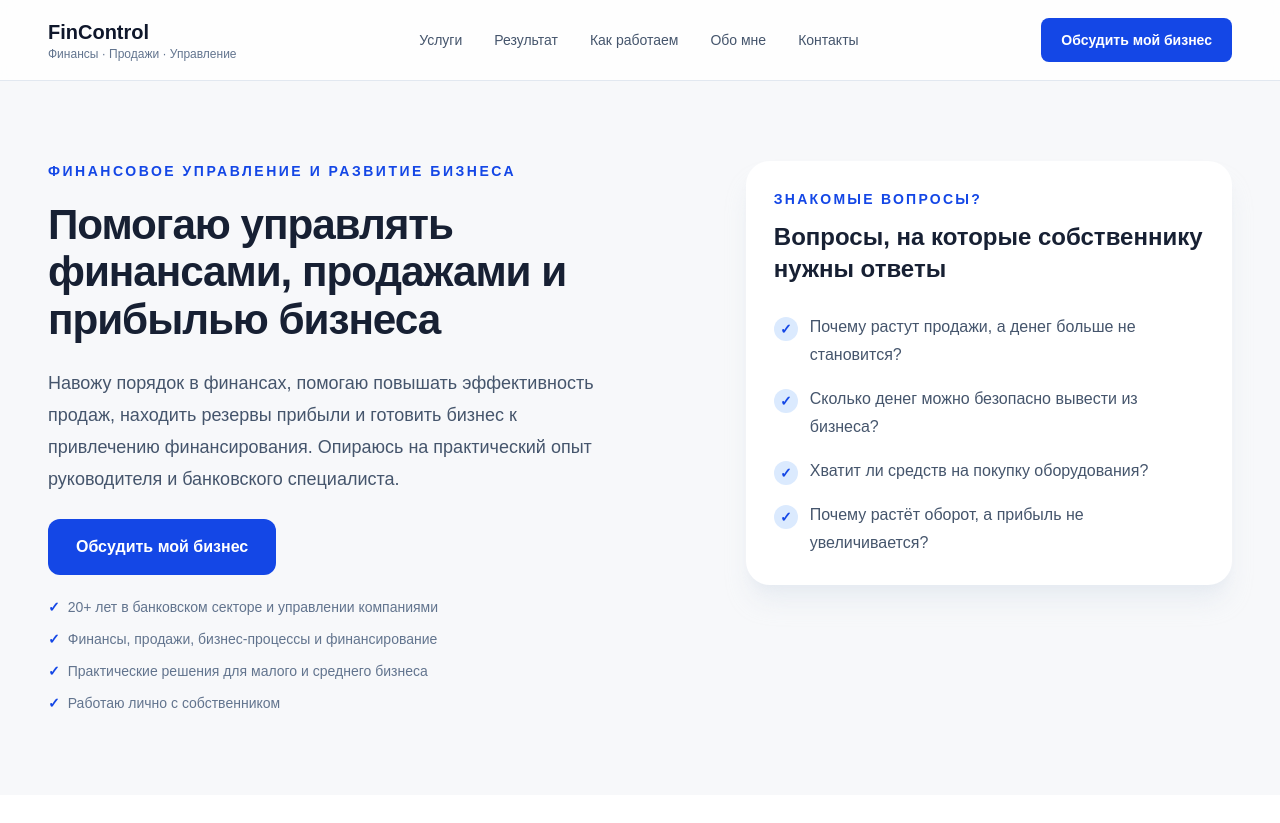
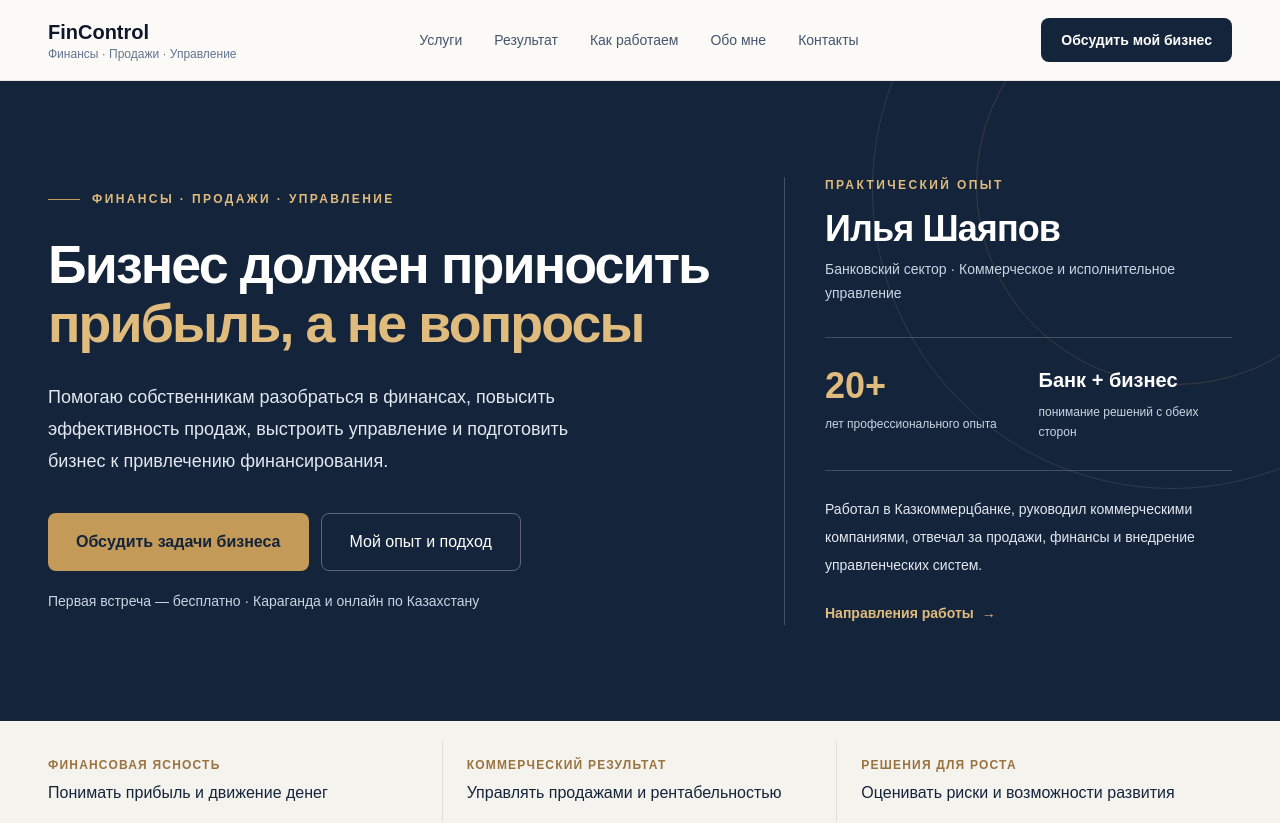
Before and after one commit to 19ilya77sh-cell/finance-consulting-landing, a Next.js app: page / in a window 1280 px wide. Shown: the top 823 px of the page. Built offline with nearby package versions, Linux system fonts and the light colour scheme.

Commit message:
Premium navy and warm neutral redesign of homepage hero and services

```diff
--- a/app/page.tsx
+++ b/app/page.tsx
@@ -157,7 +157,7 @@ export default function Home() {
 
   return (
     <main className="min-h-screen overflow-x-hidden bg-[#f7f8fa] text-[#172033]">
-      <header className="border-b border-slate-200 bg-white/80 backdrop-blur">
+      <header className="border-b border-[#eae6df] bg-[#fbfaf7]/95 backdrop-blur">
         <div className="mx-auto flex h-16 max-w-7xl items-center justify-between gap-3 px-4 sm:h-20 sm:px-6 lg:px-12">
           <div>
             <div className="text-lg font-bold text-slate-900 sm:text-xl">FinControl</div>
@@ -186,80 +186,48 @@ export default function Home() {
 
           <a
             href="#contacts"
-            className="shrink-0 rounded-lg bg-blue-700 px-3 py-2.5 text-sm font-semibold text-white transition hover:bg-blue-800 sm:px-5 sm:py-3"
+            className="shrink-0 rounded-lg bg-[#14243b] px-3 py-2.5 text-sm font-semibold text-white transition hover:bg-[#253e5c] sm:px-5 sm:py-3"
           >
             Обсудить мой бизнес
           </a>
         </div>
       </header>
 
-      <section className="mx-auto grid max-w-7xl items-start gap-8 px-4 py-10 sm:px-6 md:gap-10 md:py-14 lg:grid-cols-[minmax(0,1.15fr)_minmax(0,0.85fr)] lg:gap-10 lg:px-12 lg:py-20">
-        <div>
-          <p className="mb-3 text-xs font-semibold uppercase tracking-[0.14em] text-blue-700 md:mb-5 sm:text-sm sm:tracking-[0.18em]">
-            Финансовое управление и развитие бизнеса
-          </p>
-
-          <h1 className="max-w-2xl text-[clamp(2rem,3.3vw,3.1rem)] font-bold leading-[1.12] tracking-tight">
-            Помогаю управлять финансами, продажами и прибылью бизнеса
-          </h1>
-
-          <p className="mt-5 max-w-xl text-base leading-7 text-slate-600 md:mt-6 sm:text-lg sm:leading-8">
-            Навожу порядок в финансах, помогаю повышать эффективность продаж,
-            находить резервы прибыли и готовить бизнес к привлечению финансирования.
-            Опираюсь на практический опыт руководителя и банковского специалиста.
-          </p>
-
-          <a
-            href="#contacts"
-            className="mt-6 inline-flex w-full justify-center rounded-xl bg-blue-700 px-6 py-4 text-center font-semibold text-white transition hover:bg-blue-800 sm:w-auto sm:px-7"
-          >
-            Обсудить мой бизнес
-          </a>
-
-          <ul className="mt-5 max-w-xl space-y-1 text-sm leading-5 text-slate-500 md:space-y-2 md:leading-6">
-            <li className="flex items-start gap-1.5 md:gap-2">
-              <span className="shrink-0 font-semibold text-blue-700">✓</span>
-              <span>20+ лет в банковском секторе и управлении компаниями</span>
-            </li>
-            <li className="flex items-start gap-1.5 md:gap-2">
-              <span className="shrink-0 font-semibold text-blue-700">✓</span>
-              <span>Финансы, продажи, бизнес-процессы и финансирование</span>
-            </li>
-            <li className="flex items-start gap-1.5 md:gap-2">
-              <span className="shrink-0 font-semibold text-blue-700">✓</span>
-              <span>Практические решения для малого и среднего бизнеса</span>
-            </li>
-            <li className="flex items-start gap-1.5 md:gap-2">
-              <span className="shrink-0 font-semibold text-blue-700">✓</span>
-              <span>Работаю лично с собственником</span>
-            </li>
-          </ul>
-        </div>
-
-        <div className="min-w-0 rounded-2xl bg-white p-5 shadow-xl shadow-slate-200/70 sm:rounded-3xl sm:p-7">
-          <p className="text-xs font-semibold uppercase tracking-[0.14em] text-blue-700 sm:text-sm sm:tracking-[0.16em]">
-            Знакомые вопросы?
-          </p>
-
-          <h2 className="mt-3 text-xl font-bold sm:text-2xl">
-            Вопросы, на которые собственнику нужны ответы
-          </h2>
-
-          <div className="mt-6 space-y-4 sm:mt-7">
-            {questions.slice(0, 4).map((question) => (
-              <div key={question} className="flex items-start gap-3">
-                <div className="mt-1 flex h-6 w-6 shrink-0 items-center justify-center rounded-full bg-blue-100 text-sm font-bold text-blue-700">
-                  ✓
-                </div>
-
-                <p className="leading-7 text-slate-600">{question}</p>
-              </div>
-            ))}
+      <section className="relative overflow-hidden bg-[#14243b] text-white">
+        <div className="pointer-events-none absolute -right-48 -top-48 h-[600px] w-[600px] rounded-full border border-white/10" />
+        <div className="pointer-events-none absolute -right-24 -top-24 h-[400px] w-[400px] rounded-full border border-[#c49a58]/20" />
+        <div className="relative mx-auto grid max-w-7xl gap-10 px-4 py-16 sm:px-6 sm:py-20 lg:grid-cols-[1.2fr_0.8fr] lg:items-center lg:gap-16 lg:px-12 lg:py-24">
+          <div className="min-w-0">
+            <p className="mb-7 flex items-center gap-3 text-xs font-semibold uppercase tracking-[0.2em] text-[#dfbb7d]"><span className="h-px w-8 bg-[#c49a58]" />Финансы · Продажи · Управление</p>
+            <h1 className="max-w-2xl text-[clamp(2.35rem,4.2vw,4.1rem)] font-semibold leading-[1.09] tracking-[-0.035em]">Бизнес должен приносить <span className="text-[#dfbb7d]">прибыль, а не вопросы</span></h1>
+            <p className="mt-7 max-w-xl text-base leading-8 text-slate-200 sm:text-lg">Помогаю собственникам разобраться в финансах, повысить эффективность продаж, выстроить управление и подготовить бизнес к привлечению финансирования.</p>
+            <div className="mt-9 flex flex-col gap-3 sm:flex-row">
+              <a href="#contacts" className="inline-flex min-h-14 items-center justify-center rounded-lg bg-[#c49a58] px-7 py-4 text-center font-semibold text-[#14243b] transition hover:bg-[#dfbb7d]">Обсудить задачи бизнеса</a>
+              <a href="#about" className="inline-flex min-h-14 items-center justify-center rounded-lg border border-white/30 px-7 py-4 text-center font-medium text-white transition hover:border-white">Мой опыт и подход</a>
+            </div>
+            <p className="mt-5 text-sm text-slate-300">Первая встреча — бесплатно · Караганда и онлайн по Казахстану</p>
+          </div>
+          <div className="min-w-0 border-t border-white/20 pt-8 lg:border-l lg:border-t-0 lg:pl-10 lg:pt-0">
+            <p className="text-xs font-semibold uppercase tracking-[0.2em] text-[#dfbb7d]">Практический опыт</p>
+            <h2 className="mt-4 text-3xl font-semibold tracking-tight sm:text-4xl">Илья Шаяпов</h2>
+            <p className="mt-2 text-sm leading-6 text-slate-300">Банковский сектор · Коммерческое и исполнительное управление</p>
+            <div className="mt-8 grid grid-cols-2 gap-5 border-y border-white/20 py-7">
+              <div><p className="text-4xl font-semibold text-[#dfbb7d]">20+</p><p className="mt-2 text-xs leading-5 text-slate-300">лет профессионального опыта</p></div>
+              <div><p className="text-xl font-semibold">Банк + бизнес</p><p className="mt-2 text-xs leading-5 text-slate-300">понимание решений с обеих сторон</p></div>
+            </div>
+            <p className="mt-6 text-sm leading-7 text-slate-200">Работал в Казкоммерцбанке, руководил коммерческими компаниями, отвечал за продажи, финансы и внедрение управленческих систем.</p>
+            <a href="#services" className="mt-6 inline-flex items-center gap-2 text-sm font-semibold text-[#dfbb7d] transition hover:text-white">Направления работы <span aria-hidden="true">→</span></a>
           </div>
         </div>
       </section>
-
-      <section id="services" className="bg-white py-12 sm:py-20 lg:py-24">
+      <section className="border-b border-[#e7e1d6] bg-[#f5f3ee]">
+        <div className="mx-auto grid max-w-7xl px-4 py-5 sm:grid-cols-3 sm:px-6 lg:px-12">
+          <div className="border-b border-[#e2ddd2] py-4 sm:border-b-0 sm:border-r sm:pr-6"><p className="text-xs font-semibold uppercase tracking-widest text-[#997340]">Финансовая ясность</p><p className="mt-2 font-medium text-[#14243b]">Понимать прибыль и движение денег</p></div>
+          <div className="border-b border-[#e2ddd2] py-4 sm:border-b-0 sm:border-r sm:px-6"><p className="text-xs font-semibold uppercase tracking-widest text-[#997340]">Коммерческий результат</p><p className="mt-2 font-medium text-[#14243b]">Управлять продажами и рентабельностью</p></div>
+          <div className="py-4 sm:pl-6"><p className="text-xs font-semibold uppercase tracking-widest text-[#997340]">Решения для роста</p><p className="mt-2 font-medium text-[#14243b]">Оценивать риски и возможности развития</p></div>
+        </div>
+      </section>
+      <section id="services" className="bg-[#fbfaf7] py-12 sm:py-20 lg:py-24">
         <div className="mx-auto max-w-7xl px-4 sm:px-6 lg:px-12">
           <div className="max-w-3xl">
             <p className="text-xs font-semibold uppercase tracking-[0.14em] text-blue-700 sm:text-sm sm:tracking-[0.18em]">
@@ -275,9 +243,9 @@ export default function Home() {
           </div>
           <div className="mt-8 grid gap-4 sm:mt-12 sm:gap-6 md:grid-cols-2">
             {services.map((service) => (
-              <div key={service.number} className="rounded-2xl border border-slate-200 bg-[#f7f8fa] p-5 sm:p-7">
-                <span className="text-sm font-bold tracking-[0.18em] text-blue-700">{service.number}</span>
-                <h3 className="mt-3 text-xl font-bold">{service.title}</h3>
+              <div key={service.number} className="group rounded-xl border border-[#e5ded1] bg-white p-6 transition hover:-translate-y-1 hover:shadow-xl hover:shadow-[#14243b]/10 sm:p-8">
+                <span className="text-sm font-bold tracking-[0.18em] text-[#a57b42]">{service.number}</span>
+                <h3 className="mt-5 text-xl font-semibold tracking-tight text-[#14243b] sm:text-2xl">{service.title}</h3>
                 <p className="mt-3 leading-7 text-slate-600">{service.text}</p>
               </div>
             ))}
```
